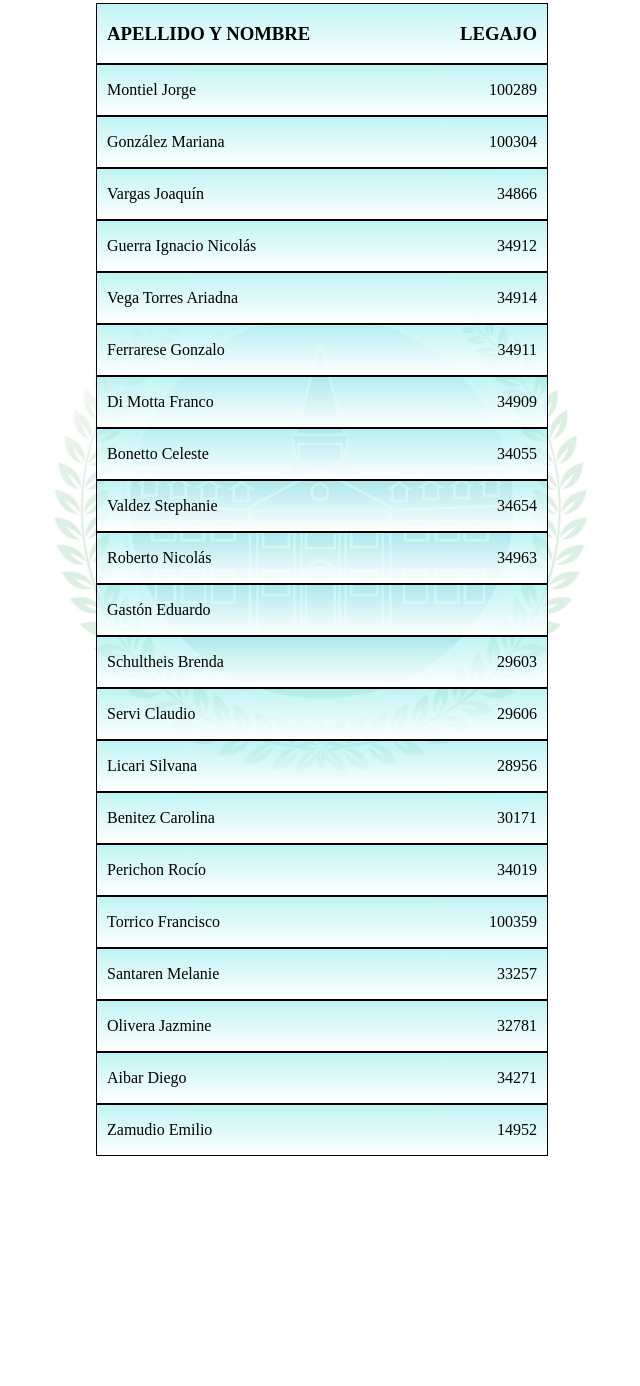
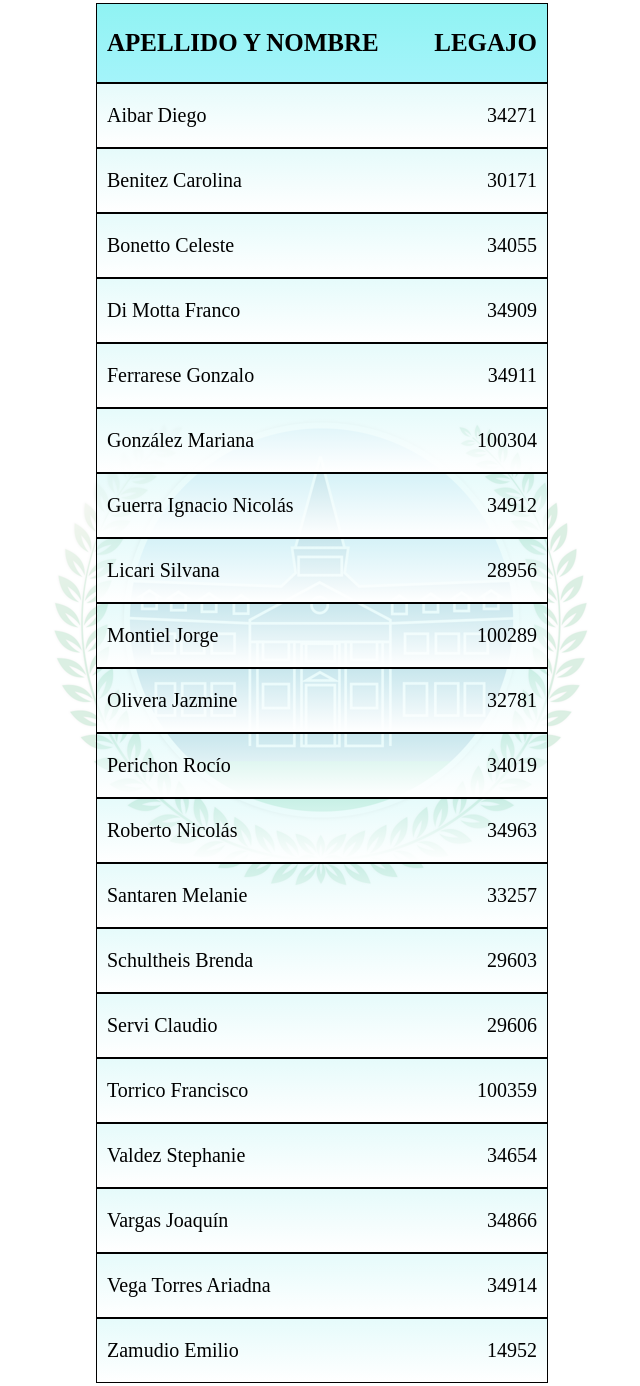
Before and after one commit to inspeccionesmjcpz/inspeccionesmjcpz, a plain HTML site: page index.html in a window 1280 px wide. Shown: the part 117-1503 px from the top of the page, without its empty margins (319-959 px from the left). Before the commit the page ends 1313 px from the top, so only its background shows below. Drawn offline with Linux system fonts and the light colour scheme.

Commit message:
Orden alfabetico

```diff
--- a/index.html
+++ b/index.html
@@ -12,93 +12,11 @@
         <h1>Personal de Inspecciones</h1>
         <div class="table-container">
           <div class="table-style">
-            <div class="row-style">
+            <div class="first-row">
               <h3>APELLIDO Y NOMBRE</h3>
               <h3>LEGAJO</h3>
             </div>
-            <div class="row-style">
-              <p>Montiel Jorge</p>
-              <p>100289</p>
-            </div>
-            <div class="row-style">
-              <p>González Mariana</p>
-              <p>100304</p>
-            </div>
-            <div class="row-style">
-              <p>Vargas Joaquín</p>
-              <p>34866</p>
-            </div>
-            <div class="row-style">
-              <p>Guerra Ignacio Nicolás</p>
-              <p>34912</p>
-            </div>
-            <div class="row-style">
-              <p>Vega Torres Ariadna</p>
-              <p>34914</p>
-            </div><div class="row-style">
-              <p>Ferrarese Gonzalo</p>
-              <p>34911</p>
-            </div>
-            <div class="row-style">
-              <p>Di Motta Franco</p>
-              <p>34909</p>
-            </div>
-            <div class="row-style">
-              <p>Bonetto Celeste</p>
-              <p>34055</p>
-            </div>
-            <div class="row-style">
-              <p>Valdez Stephanie</p>
-              <p>34654</p>
-            </div>
-            <div class="row-style">
-              <p>Roberto Nicolás</p>
-              <p>34963</p>
-            </div>
-            <div class="row-style">
-              <p>Gastón Eduardo</p>
-              <p></p>
-            </div>
-            <div class="row-style">
-              <p>Schultheis Brenda</p>
-              <p>29603</p>
-            </div>
-            <div class="row-style">
-              <p>Servi Claudio</p>
-              <p>29606</p>
-            </div>
-            <div class="row-style">
-              <p>Licari Silvana</p>
-              <p>28956</p>
-            </div>
-            <div class="row-style">
-              <p>Benitez Carolina</p>
-              <p>30171</p>
-            </div>
-            <div class="row-style">
-              <p>Perichon Rocío</p>
-              <p>34019</p>
-            </div>
-            <div class="row-style">
-              <p>Torrico Francisco</p>
-              <p>100359</p>
-            </div>
-            <div class="row-style">
-              <p>Santaren Melanie</p>
-              <p>33257</p>
-            </div>
-            <div class="row-style">
-              <p>Olivera Jazmine</p>
-              <p>32781</p>
-            </div>
-            <div class="row-style">
-              <p>Aibar Diego</p>
-              <p>34271</p>
-            </div>
-            <div class="row-style">
-              <p>Zamudio Emilio</p>
-              <p>14952</p>
-            </div>
+            <div id="resultado"></div>
           </div>
         </div>
       </div>
--- a/index.js
+++ b/index.js
@@ -1,4 +1,25 @@
 let main = document.querySelector(".main-container");
+
+document.addEventListener("DOMContentLoaded", function () {
+  fetch("./inspectores.json")
+    .then((response) => response.json())
+    .then((data) => {
+      // Ordenar los datos alfabéticamente por el nombre
+      data.sort((a, b) => a.nombre.localeCompare(b.nombre));
+
+      // Mostrar los datos ordenados en la página
+      const resultadoDiv = document.getElementById("resultado");
+      data.forEach((item) => {
+        if (item.legajo) {
+          resultadoDiv.innerHTML += `<div class="row-style">
+        <p>${item.nombre}</p>
+        <p>${item.legajo}</p>
+      </div>`;
+        }
+      });
+    })
+    .catch((error) => console.error("Error al obtener los datos:", error));
+});
 
 setTimeout(function () {
   main.style.display = "flex";
--- /dev/null
+++ b/inspectores.json
@@ -0,0 +1,107 @@
+[
+    {
+      "id": 1,
+      "nombre": "Montiel Jorge",
+      "legajo": "100289"
+    },
+    {
+      "id": 2,
+      "nombre": "González Mariana",
+      "legajo": "100304"
+    },
+    {
+      "id": 3,
+      "nombre": "Vargas Joaquín",
+      "legajo": "34866"
+    },
+    {
+      "id": 4,
+      "nombre": "Guerra Ignacio Nicolás",
+      "legajo": "34912"
+    },
+    {
+      "id": 5,
+      "nombre": "Vega Torres Ariadna",
+      "legajo": "34914"
+    },
+    {
+      "id": 6,
+      "nombre": "Di Motta Franco",
+      "legajo": "34909"
+    },
+    {
+      "id": 7,
+      "nombre": "Ferrarese Gonzalo",
+      "legajo": "34911"
+    },
+    {
+      "id": 8,
+      "nombre": "Bonetto Celeste",
+      "legajo": "34055"
+    },
+    {
+      "id": 9,
+      "nombre": "Valdez Stephanie",
+      "legajo": "34654"
+    },
+    {
+      "id": 10,
+      "nombre": "Roberto Nicolás",
+      "legajo": "34963"
+    },
+    {
+      "id": 11,
+      "nombre": "Gastón Eduardo",
+      "legajo": ""
+    },
+    {
+      "id": 12,
+      "nombre": "Schultheis Brenda",
+      "legajo": "29603"
+    },
+    {
+      "id": 13,
+      "nombre": "Servi Claudio",
+      "legajo": "29606"
+    },
+    {
+      "id": 14,
+      "nombre": "Licari Silvana",
+      "legajo": "28956"
+    },
+    {
+      "id": 15,
+      "nombre": "Benitez Carolina",
+      "legajo": "30171"
+    },
+    {
+      "id": 16,
+      "nombre": "Perichon Rocío",
+      "legajo": "34019"
+    },
+    {
+      "id": 17,
+      "nombre": "Torrico Francisco",
+      "legajo": "100359"
+    },
+    {
+      "id": 18,
+      "nombre": "Santaren Melanie",
+      "legajo": "33257"
+    },
+    {
+      "id": 19,
+      "nombre": "Olivera Jazmine",
+      "legajo": "32781"
+    },
+    {
+      "id": 20,
+      "nombre": "Aibar Diego",
+      "legajo": "34271"
+    },
+    {
+      "id": 21,
+      "nombre": "Zamudio Emilio",
+      "legajo": "14952"
+    }
+  ]
--- a/styles.css
+++ b/styles.css
@@ -16,13 +16,29 @@ main {
   width: 450px;
   padding: 40px;
 }
-
+p {
+  font-size: 20px;
+}
+h3 {
+  font-size: 25px;
+}
+.first-row {
+  width: 100%;
+  display: flex;
+  justify-content: space-between;
+  border: 1px solid black;
+  background-image: linear-gradient(
+    to bottom,
+    rgba(116, 240, 240, 0.8),
+    rgb(164, 244, 250)
+  );
+}
 .row-style {
   width: 100%;
   display: flex;
   justify-content: space-between;
   border: 1px solid black;
-  background-image: linear-gradient(to bottom, rgb(129 233 233 / 50%), white);
+  background-image: linear-gradient(to bottom, rgb(129 233 233 / 20%), white);
 }
 
 h1 {
@@ -33,3 +49,10 @@ p,
 h3 {
   padding: 0 10px;
 }
+
+@media only screen and (max-width: 600px) {
+  h3,
+  p {
+    font-size: 15px;
+  }
+}
```
